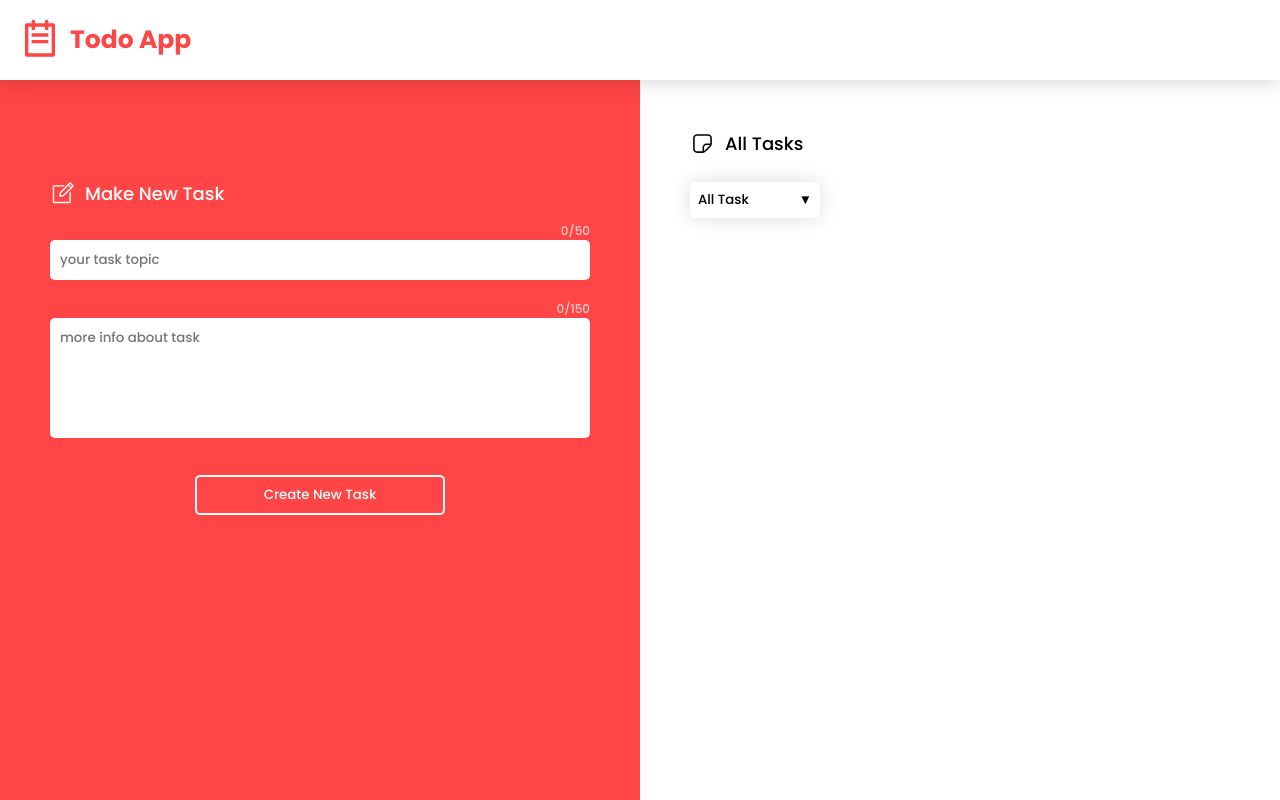
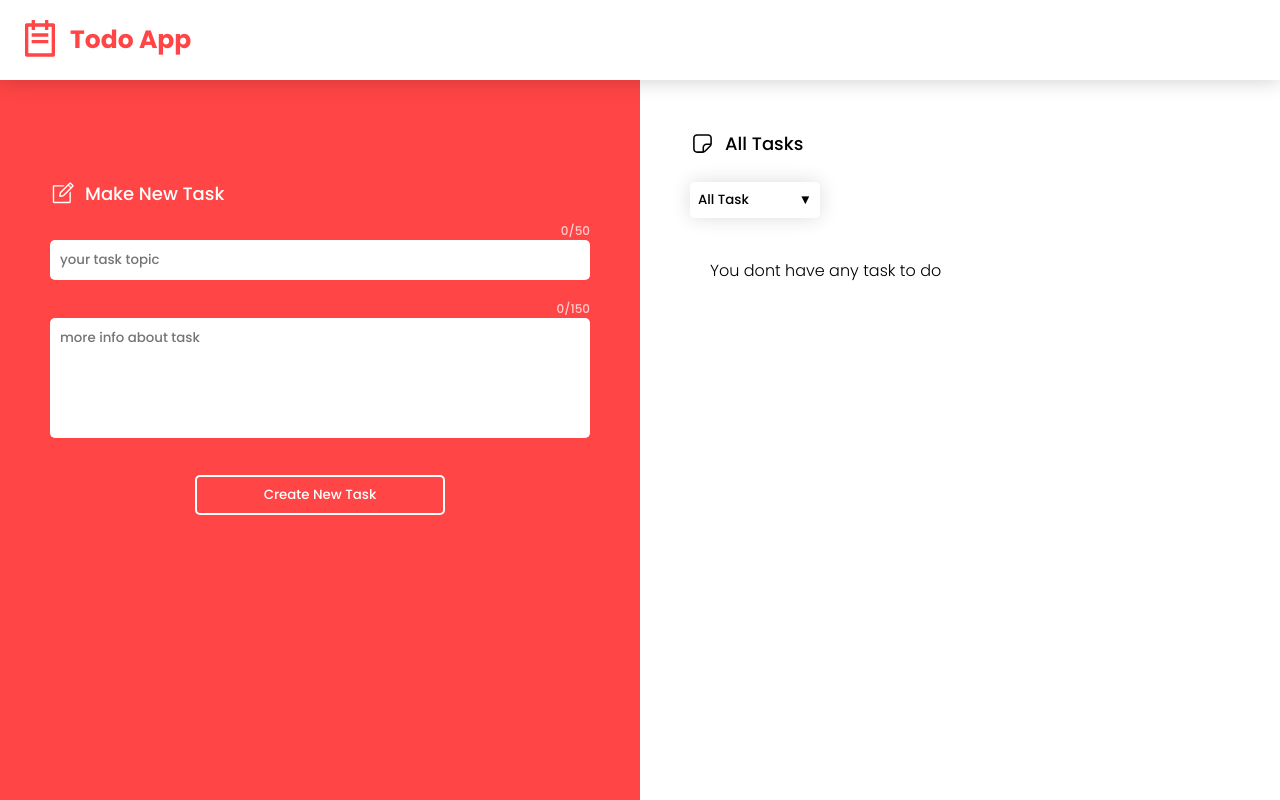
Before and after one commit to mostafa-kheibary/Todo-app-react, a React (Create React App) app: page / in a window 1280 px wide. Built offline with nearby package versions, Linux system fonts and the light colour scheme.

Commit message:
add message when dont have todo

```diff
--- a/src/components/Tasks/Tasks.css
+++ b/src/components/Tasks/Tasks.css
@@ -19,16 +19,19 @@
   height: 80%;
   padding: 20px;
   overflow-y: auto;
-  overflow-x:hidden;
+  overflow-x: hidden;
   margin-top: 20px;
   display: flex;
   flex-direction: column;
 }
-.tasks__container::-webkit-scrollbar{
+.tasks__container::-webkit-scrollbar {
   width: 10px;
 }
-.tasks__container::-webkit-scrollbar-thumb{
+.tasks__container::-webkit-scrollbar-thumb {
   width: 5px;
   background-color: rgb(223, 223, 223);
   border-radius: 50px;
 }
+.nothing {
+  font-weight: 300;
+}
--- a/src/components/Tasks/Tasks.jsx
+++ b/src/components/Tasks/Tasks.jsx
@@ -25,8 +25,9 @@ const Tasks = () => {
       </div>
       <div className='tasks__container'>
         <AnimatePresence>
-          {all === true
-            ? tasks.map((task) => (
+          {tasks.length !== 0 ? (
+            all === true ? (
+              tasks.map((task) => (
                 <Task
                   key={task.id}
                   id={task.id}
@@ -35,7 +36,8 @@ const Tasks = () => {
                   content={task.content}
                 />
               ))
-            : doneTaskList.map((task) => (
+            ) : (
+              doneTaskList.map((task) => (
                 <Task
                   key={task.id}
                   id={task.id}
@@ -43,7 +45,11 @@ const Tasks = () => {
                   topic={task.topic}
                   content={task.content}
                 />
-              ))}
+              ))
+            )
+          ) : (
+            <h4 className='nothing'>You dont have any task to do</h4>
+          )}
         </AnimatePresence>
       </div>
     </div>
```
